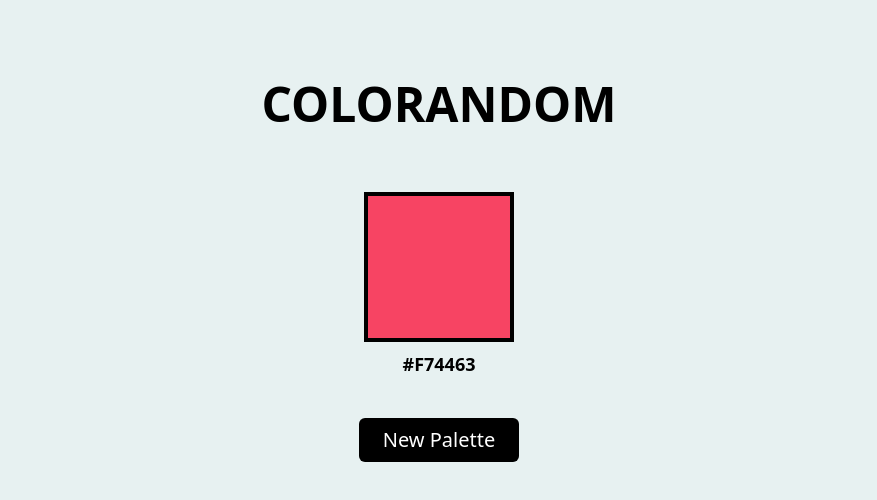
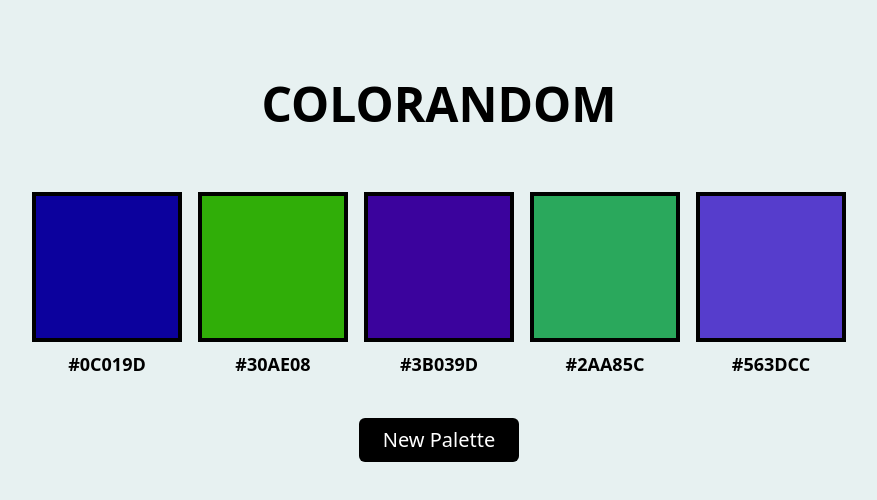
Before and after one commit to Jesusborjas006/coloRandom, a React (Vite) app: page / in a window 1280 px wide. Shown: the top 500 px of the page, without its empty margins (201-1078 px from the left). Built offline with nearby package versions, Linux system fonts and the light colour scheme.

Commit message:
Will display 5 different colors by changing state to an object

```diff
--- /dev/null
+++ b/src/components/CardColor.tsx
@@ -0,0 +1,17 @@
+interface CardColorProps {
+  color: string;
+}
+
+const CardColor = ({ color }: CardColorProps) => {
+  return (
+    <>
+      <div
+        className="h-[150px] w-[150px] border-4 border-black"
+        style={{ backgroundColor: `#${color}` }}
+      ></div>
+      <h3 className="mt-2 font-semibold text-lg">{"#" + color}</h3>
+    </>
+  );
+};
+
+export default CardColor;
--- a/src/components/CardColors.tsx
+++ b/src/components/CardColors.tsx
@@ -1,23 +1,35 @@
 import { useState } from "react";
 import { generateHexCode } from "../utils";
+import CardColor from "./CardColor";
 
 export const CardColors = () => {
-  const [hexCode, setHexCode] = useState(generateHexCode());
+  const [hexCodes, setHexCodes] = useState({
+    card1: generateHexCode(),
+    card2: generateHexCode(),
+    card3: generateHexCode(),
+    card4: generateHexCode(),
+    card5: generateHexCode(),
+  });
+
+  const cardElements = Object.entries(hexCodes).map(([key, value]) => (
+    <div key={key}>
+      <div
+        className="h-[150px] w-[150px] border-4 border-black"
+        style={{ backgroundColor: `#${value}` }}
+      ></div>
+      <h3 className="mt-2 font-semibold text-lg">{"#" + value}</h3>
+    </div>
+  ));
+  console.log("Card Elements: ", cardElements);
 
   return (
     <>
       <section className="flex justify-center gap-x-4 mt-16">
-        <div>
-          <div
-            className="h-[150px] w-[150px] border-4 border-black"
-            style={{ backgroundColor: `#${hexCode}` }}
-          ></div>
-          <h3 className="mt-2 font-semibold text-lg">{"#" + hexCode}</h3>
-        </div>
+        {cardElements}
       </section>
       <button
         className="bg-black text-white px-6 py-2 rounded-md text-xl mt-10"
-        onClick={() => setHexCode(generateHexCode())}
+        // onClick={() => setHexCode(generateHexCode())}
       >
         New Palette
       </button>
```
